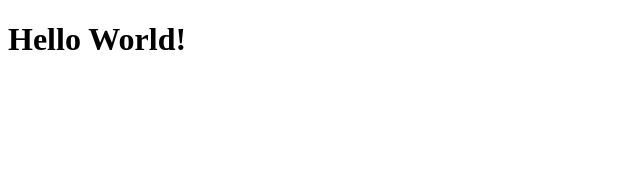
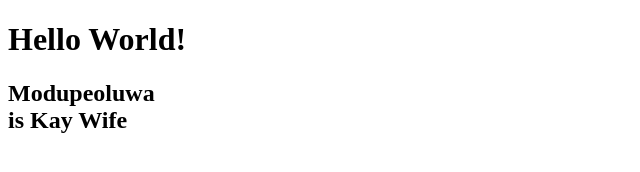
Before and after one commit to imoleayomi19/Modupe_Kay, a plain HTML site: page index.html in a window 1280 px wide. Shown: the whole page, without its empty margins (0-640 px from the left). Drawn offline with Linux system fonts and the light colour scheme.

Commit message:
add modupe

```diff
--- a/index.html
+++ b/index.html
@@ -8,5 +8,12 @@
 </head>
 <body>
     <h1>Hello World!</h1>
+    <p>
+        <h2>
+            Modupeoluwa <br>
+            <strong>is</strong>
+            Kay Wife
+        </h2>
+    </p>
 </body>
 </html>
```
